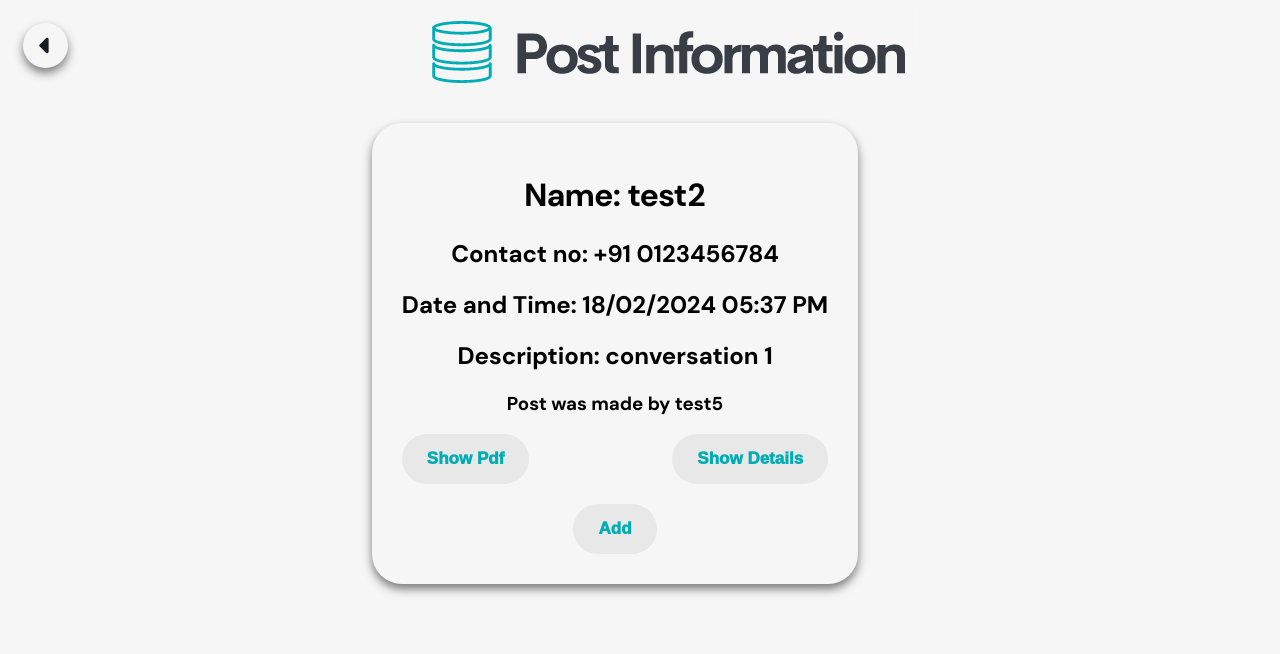
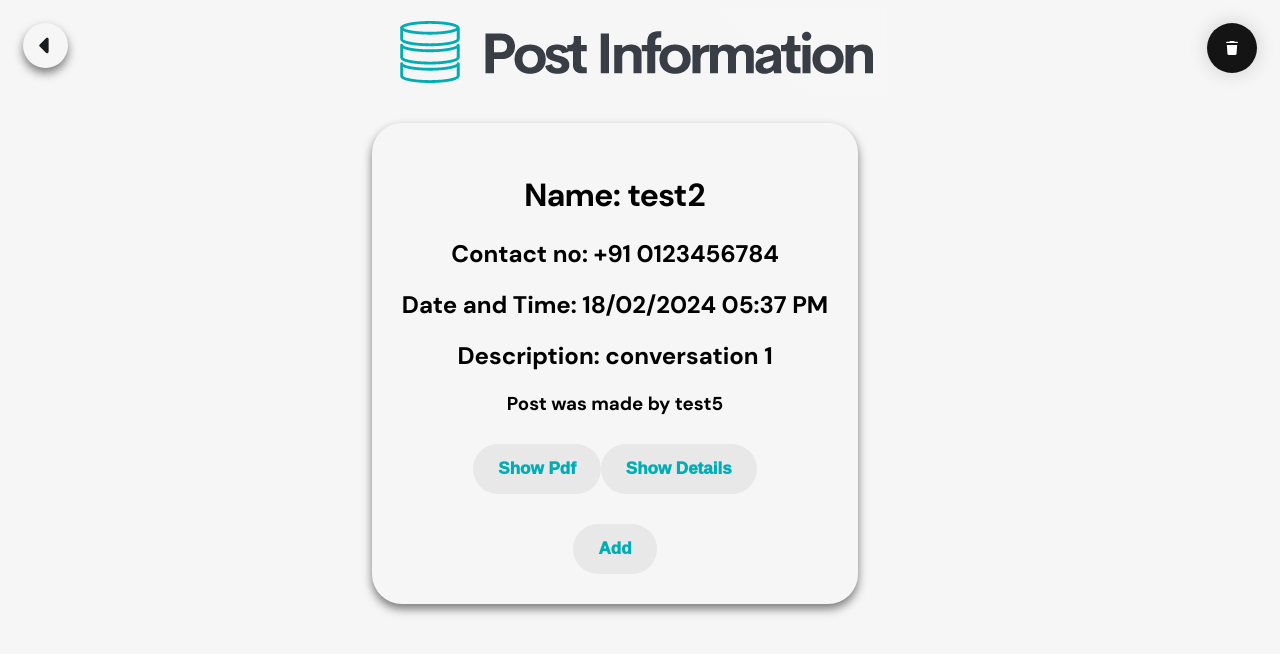
Before and after one commit to Aakash-BARC/productivity-website, a PHP site: page /productivity/single.php?post_id=4 in a window 1280 px wide. Shown: the top 654 px of the page. Run offline with PHP 8.4, Linux system fonts and the light colour scheme; data comes from the database, SQL or seed files in the repository; some web fonts are replaced.

Commit message:
delete post

```diff
--- a/assets/css/Home.css
+++ b/assets/css/Home.css
@@ -118,6 +118,7 @@ body{
 .content {
   margin-top: 20px;
 }
+
 .home-container {
   padding: 20px;
 }
--- a/assets/css/Single.css
+++ b/assets/css/Single.css
@@ -22,7 +22,7 @@ body{
 }
 
 .back:hover	{
-  transform: scale(1.05, 1.05);
+  transform: scale(1.3, 1.3);
 }
 
 .main-container {
@@ -40,6 +40,52 @@ body{
   margin-left: auto;
 }
 
+.delete {
+  margin-right: 15px;
+  margin-top: 15px;
+  width: 50px;
+  height: 50px;
+  border-radius: 50%;
+  background-color: rgb(20, 20, 20);
+  border: none;
+  font-weight: 600;
+  display: flex;
+  flex-direction: column;
+  align-items: center;
+  justify-content: center;
+  box-shadow: 0px 0px 20px rgba(0, 0, 0, 0.164);
+  cursor: pointer;
+  transition-duration: 0.3s;
+  overflow: hidden;
+  position: relative;
+  gap: 2px;
+}
+
+.svgIcon {
+  width: 12px;
+  transition-duration: 0.3s;
+}
+
+.svgIcon path {
+  fill: white;
+}
+
+.delete:hover {
+  transition-duration: 0.3s;
+  background-color: rgb(255, 69, 69);
+  align-items: center;
+  gap: 0;
+}
+
+.bin-top {
+  transform-origin: bottom right;
+}
+.delete:hover .bin-top {
+  transition-duration: 0.5s;
+  transform: rotate(160deg);
+}
+
+
 #post-info{
   padding: 30px;
   margin-right: 50px;
@@ -51,8 +97,8 @@ body{
 
 .pdf-button{
   display: flex;
-  justify-content: space-between;
-  margin: auto;
+  justify-content: center;
+  padding: 10px;
   margin-bottom: 20px;
 }
 
@@ -60,10 +106,6 @@ body{
   display: flex;
   justify-content: center;
   margin: auto;
-}
-
-#showdetail{
-  margin-left: 20px;
 }
 
 #post-form{
--- a/single.php
+++ b/single.php
@@ -39,6 +39,47 @@
             <div class="logo">
                 <img src="assets\images\single.PNG" alt="info">
             </div>
+            <a href="<?= url('deletesingle.php?post_id=') . $post->id ?>">
+            <button class="delete">
+            <svg
+                xmlns="http://www.w3.org/2000/svg"
+                fill="none"
+                viewBox="0 0 69 14"
+                class="svgIcon bin-top"
+            >
+                <g clip-path="url(#clip0_35_24)">
+                <path
+                    fill="black"
+                    d="M20.8232 2.62734L19.9948 4.21304C19.8224 4.54309 19.4808 4.75 19.1085 4.75H4.92857C2.20246 4.75 0 6.87266 0 9.5C0 12.1273 2.20246 14.25 4.92857 14.25H64.0714C66.7975 14.25 69 12.1273 69 9.5C69 6.87266 66.7975 4.75 64.0714 4.75H49.8915C49.5192 4.75 49.1776 4.54309 49.0052 4.21305L48.1768 2.62734C47.3451 1.00938 45.6355 0 43.7719 0H25.2281C23.3645 0 21.6549 1.00938 20.8232 2.62734ZM64.0023 20.0648C64.0397 19.4882 63.5822 19 63.0044 19H5.99556C5.4178 19 4.96025 19.4882 4.99766 20.0648L8.19375 69.3203C8.44018 73.0758 11.6746 76 15.5712 76H53.4288C57.3254 76 60.5598 73.0758 60.8062 69.3203L64.0023 20.0648Z"
+                ></path>
+                </g>
+                <defs>
+                <clipPath id="clip0_35_24">
+                    <rect fill="white" height="14" width="69"></rect>
+                </clipPath>
+                </defs>
+            </svg>
+
+            <svg
+                xmlns="http://www.w3.org/2000/svg"
+                fill="none"
+                viewBox="0 0 69 57"
+                class="svgIcon bin-bottom"
+            >
+                <g clip-path="url(#clip0_35_22)">
+                <path
+                    fill="black"
+                    d="M20.8232 -16.3727L19.9948 -14.787C19.8224 -14.4569 19.4808 -14.25 19.1085 -14.25H4.92857C2.20246 -14.25 0 -12.1273 0 -9.5C0 -6.8727 2.20246 -4.75 4.92857 -4.75H64.0714C66.7975 -4.75 69 -6.8727 69 -9.5C69 -12.1273 66.7975 -14.25 64.0714 -14.25H49.8915C49.5192 -14.25 49.1776 -14.4569 49.0052 -14.787L48.1768 -16.3727C47.3451 -17.9906 45.6355 -19 43.7719 -19H25.2281C23.3645 -19 21.6549 -17.9906 20.8232 -16.3727ZM64.0023 1.0648C64.0397 0.4882 63.5822 0 63.0044 0H5.99556C5.4178 0 4.96025 0.4882 4.99766 1.0648L8.19375 50.3203C8.44018 54.0758 11.6746 57 15.5712 57H53.4288C57.3254 57 60.5598 54.0758 60.8062 50.3203L64.0023 1.0648Z"
+                ></path>
+                </g>
+                <defs>
+                <clipPath id="clip0_35_22">
+                    <rect fill="white" height="57" width="69"></rect>
+                </clipPath>
+                </defs>
+            </svg>
+            </button>
+        </a>
         </nav>
         <div class="main-container">
             <div id="info">
--- a/uploadinfo.php
+++ b/uploadinfo.php
@@ -50,6 +50,7 @@
                 </div>
             </a>
     </nav>
+    <div class="main-container">
         <div class="container">
         <form action="<?= url('uploadinfo.php') ?>" method="post" enctype="multipart/form-data">
             <img src='assets\images\upload.PNG' alt='upload' class='logo'/>
@@ -92,7 +93,7 @@
         </form>
         <p><?php if ($error !== '') echo $error; ?></p>
         </div>
-
+    </div>
 <script src="<?= asset('assets/js/jquery.min.js') ?>"></script>
 <script src="<?= asset('assets/js/bootstrap.min.js') ?>"></script>
 </body>
```
Also changed, not shown: assets/css/UploadInfo.css (+8 -1 lines), deletesingle.php (added, +15 -0 lines). Lines whose indentation alone changed are shown as unchanged.
